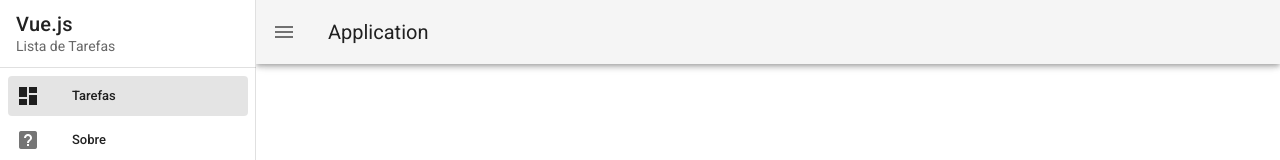
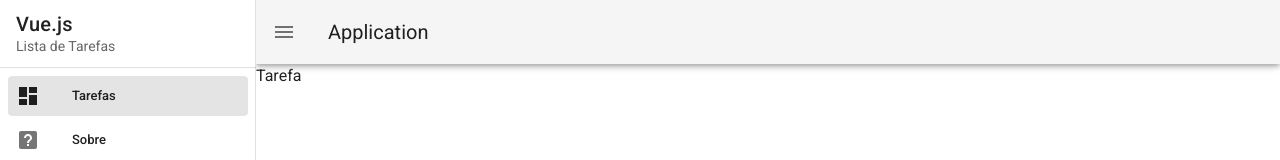
Before and after one commit to desenvolveronica/Vue-List, a Vue app: page / in a window 1280 px wide. Shown: the top 160 px of the page. Built offline with nearby package versions, Linux system fonts and the light colour scheme.

Commit message:
Uso router view

```diff
--- a/src/App.vue
+++ b/src/App.vue
@@ -46,7 +46,7 @@
     </v-app-bar>
 
     <v-main>
-      <!--  -->
+      <router-view/>
     </v-main>
   </v-app>
 </template>
--- a/src/views/Sobre.vue
+++ b/src/views/Sobre.vue
@@ -1,5 +1,5 @@
 <template>
-  <div></div>
+  <div>Sobre</div>
 </template>
 
 <script>
--- a/src/views/Tarefas.vue
+++ b/src/views/Tarefas.vue
@@ -1,5 +1,5 @@
 <template>
-  <div></div>
+  <div>Tarefa</div>
 </template>
 
 <script>
```
